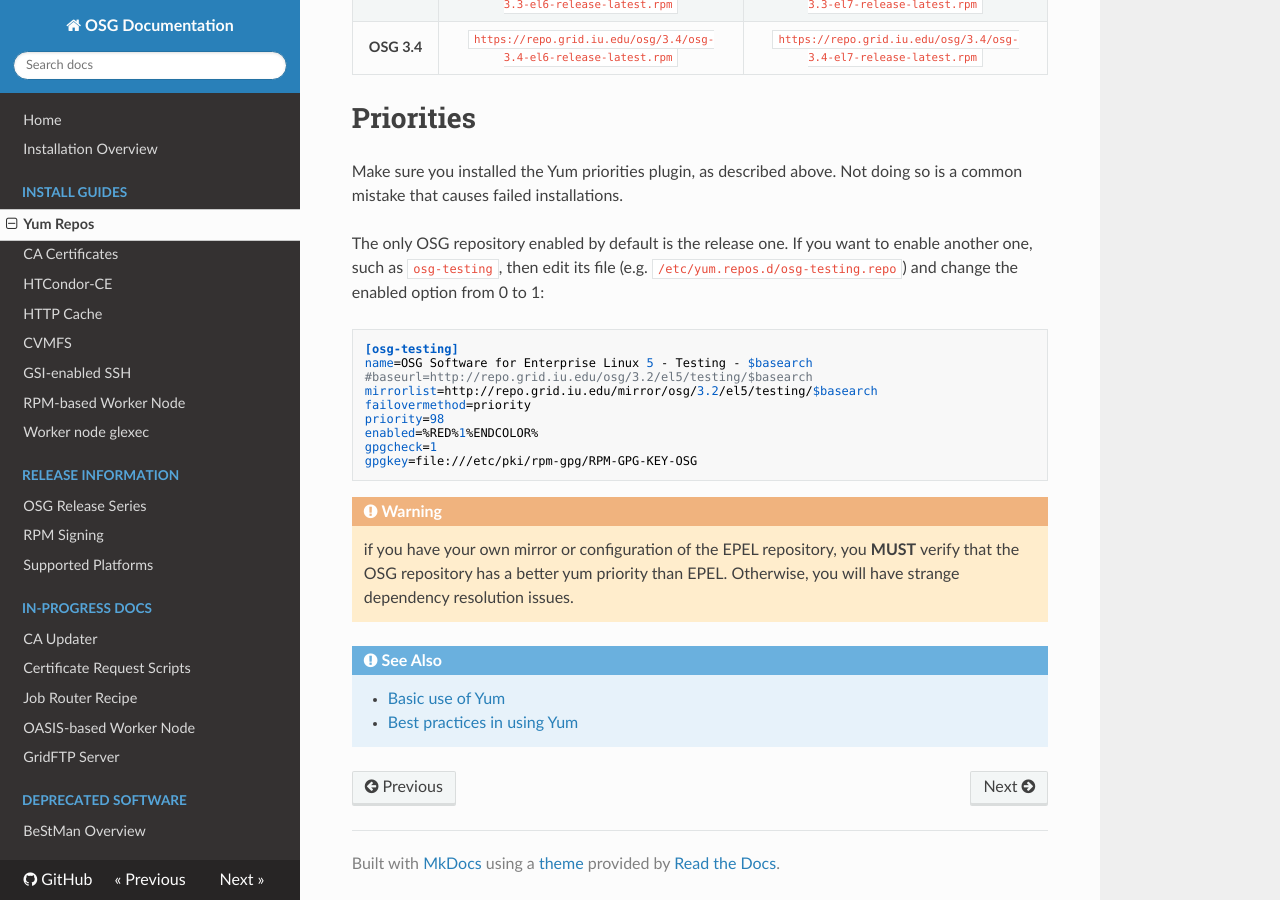
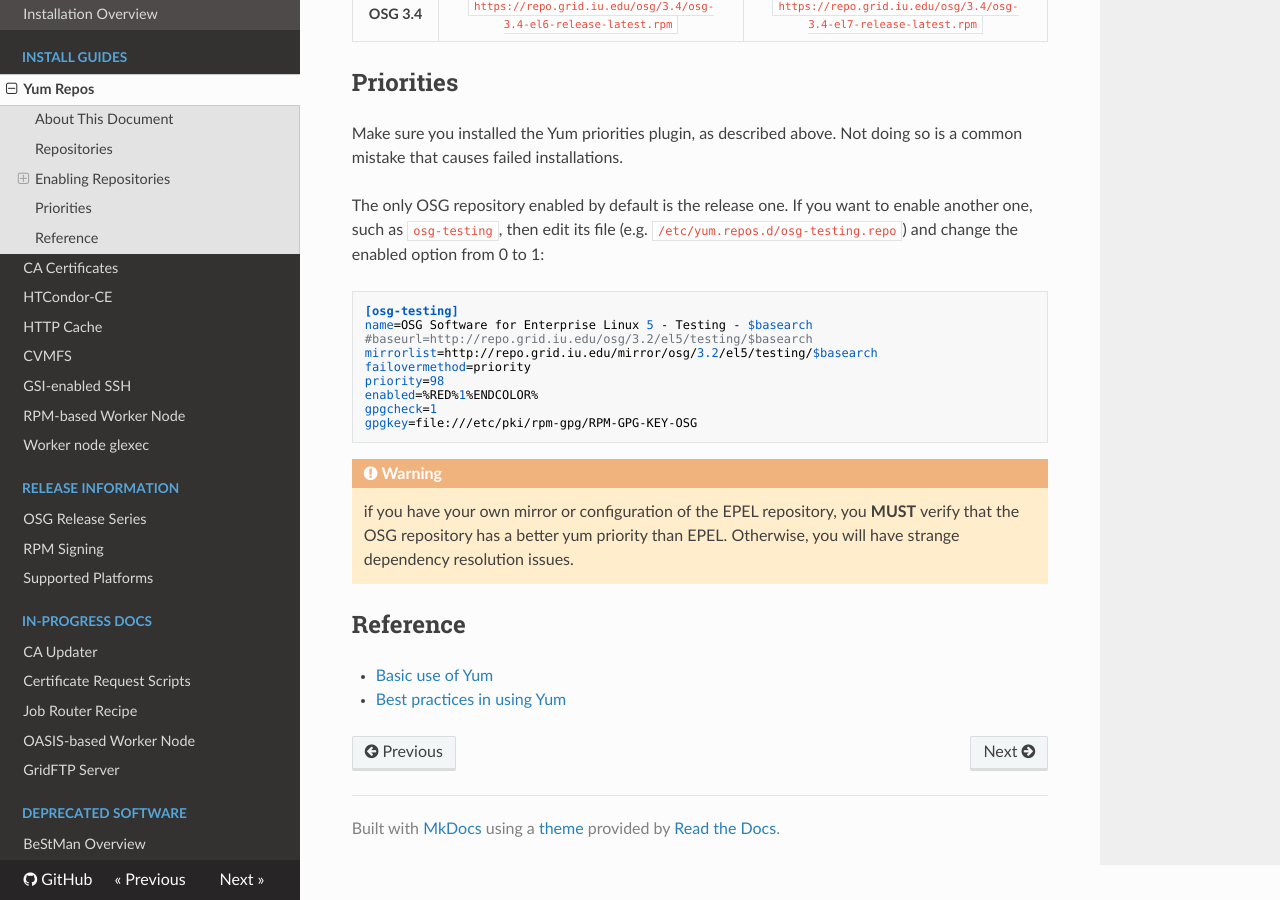
Before and after one commit to osg-htc/docs, an MkDocs documentation site: the page built from docs/common/yum.md, in a window 1280 px wide and 900 px high, scrolled down 2769 px. Built offline with MkDocs 1.6.1, drawn with Linux system fonts in a browser that asks for light colours; nearby versions of some CDN libraries; old or Windows-style settings are respelled for this version of MkDocs.

Commit message:
Addressing comments from @brianhlin

```diff
--- a/docs/common/yum.md
+++ b/docs/common/yum.md
@@ -1,13 +1,13 @@
-**YUM Repositories**
+YUM Repositories
 ====================
 
 About This Document
-===================
+-------------------
 
 This document introduces YUM repositories and how OSG uses them.
 
 Repositories
-============
+------------
 
 OSG hosts four public-facing repositories at [repo.grid.iu.edu](http://repo.grid.iu.edu/):
 
@@ -28,14 +28,14 @@ If one of these repositories is missing you may have missing dependencies.
     We did not test other repositories. If you use packages from other repositories, like `jpackage`, `dag`, or `rpmforge`, you may encounter problems.
 
 Enabling Repositories
-=====================
+---------------------
 
 In [our advice on using yum](https://twiki.opensciencegrid.org/bin/view/Documentation/Release3/InstallBestPractices) you will learn many tricks and tips on using yum.
 
 To use the packages in a repository without adding special options to the yum command the repository must be enabled.
 
 
-## Install the Yum Repositories required by OSG
+### Install the Yum Repositories required by OSG
 
 The OSG RPMs currently support Red Hat Enterprise Linux 6, 7, and variants.
 
@@ -56,7 +56,7 @@ OSG RPMs are distributed via the OSG yum repositories. Some packages depend on p
     if you have your own mirror or configuration of the EPEL repository, you **MUST** verify that the OSG repository has a better yum priority than EPEL ([details](https://twiki.opensciencegrid.org/bin/view/Documentation/Release3/InstallBestPractices#YumPriorities)). Otherwise, you will have strange dependency resolution (*depsolving*) issues.
 
 
-## Install the Yum priorities package
+### Install the Yum priorities package
 
 For packages that exist in both OSG and EPEL repositories, it is important to prefer the OSG ones or else OSG software installs may fail. Installing the Yum priorities package enables the repository priority system to work.
 
@@ -73,7 +73,7 @@ For packages that exist in both OSG and EPEL repositories, it is important to pr
 !!! note
     If you do not have a required key you can force the installation using `--nogpgcheck=`; e.g., `yum install --nogpgcheck yum-priorities`.
 
-## Install OSG Repositories
+### Install OSG Repositories
 
 If you are upgrading from one OSG series to another, remove the old OSG repository definition files and clean the Yum cache:
 
@@ -96,7 +96,7 @@ Where `<URL>` is one of the following:
 | **OSG 3.4** | `https://repo.grid.iu.edu/osg/3.4/osg-3.4-el6-release-latest.rpm` | `https://repo.grid.iu.edu/osg/3.4/osg-3.4-el7-release-latest.rpm` |
 
 Priorities
-==========
+----------
 
 <span class="twiki-macro NOTE"></span> Make sure you installed the Yum priorities plugin, as described above. Not doing so is a common mistake that causes failed installations.
 
@@ -117,6 +117,8 @@ gpgkey=file:///etc/pki/rpm-gpg/RPM-GPG-KEY-OSG
 !!! warning
     if you have your own mirror or configuration of the EPEL repository, you **MUST** verify that the OSG repository has a better yum priority than EPEL. Otherwise, you will have strange dependency resolution issues.
 
-!!! seealso "See Also"
-    -   [Basic use of Yum](https://twiki.opensciencegrid.org/bin/view/Documentation/Release3/YumRpmBasics)
-    -   [Best practices in using Yum](https://twiki.opensciencegrid.org/bin/view/Documentation/Release3/InstallBestPractices)
+Reference
+---------
+
+-   [Basic use of Yum](https://twiki.opensciencegrid.org/bin/view/Documentation/Release3/YumRpmBasics)
+-   [Best practices in using Yum](https://twiki.opensciencegrid.org/bin/view/Documentation/Release3/InstallBestPractices)
```
